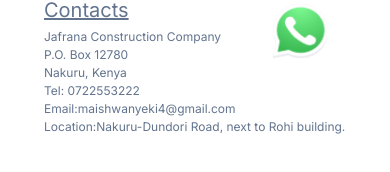
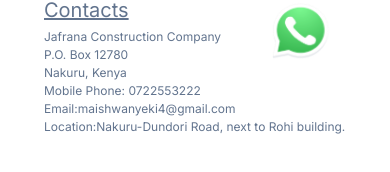
Before and after one commit to matthewkuria/jafrana, a Next.js app: page /contact-us in a window 390 px wide. Shown: the part 792-964 px from the top of the page. Built offline with nearby package versions, Linux system fonts and the light colour scheme; a web font is replaced by a local one.

Commit message:
Change tel to mobile phone on the contact page

```diff
--- a/app/contact-us/page.jsx
+++ b/app/contact-us/page.jsx
@@ -29,7 +29,7 @@ export default function Contacts() {
             <p className="text-left md:text-center">Jafrana Construction Company</p>
             <p className="text-left md:text-center">P.O. Box 12780</p>
             <p className="text-left md:text-center">Nakuru, Kenya</p>
-            <p className="text-left md:text-center">Tel: 0722553222</p>
+            <p className="text-left md:text-center">Mobile Phone: 0722553222</p>
             <p className="text-left md:text-center">Email:maishwanyeki4@gmail.com</p>
             <p className="text-left md:text-center">Location:Nakuru-Dundori Road, next to Rohi building.</p>
           </div>
```
